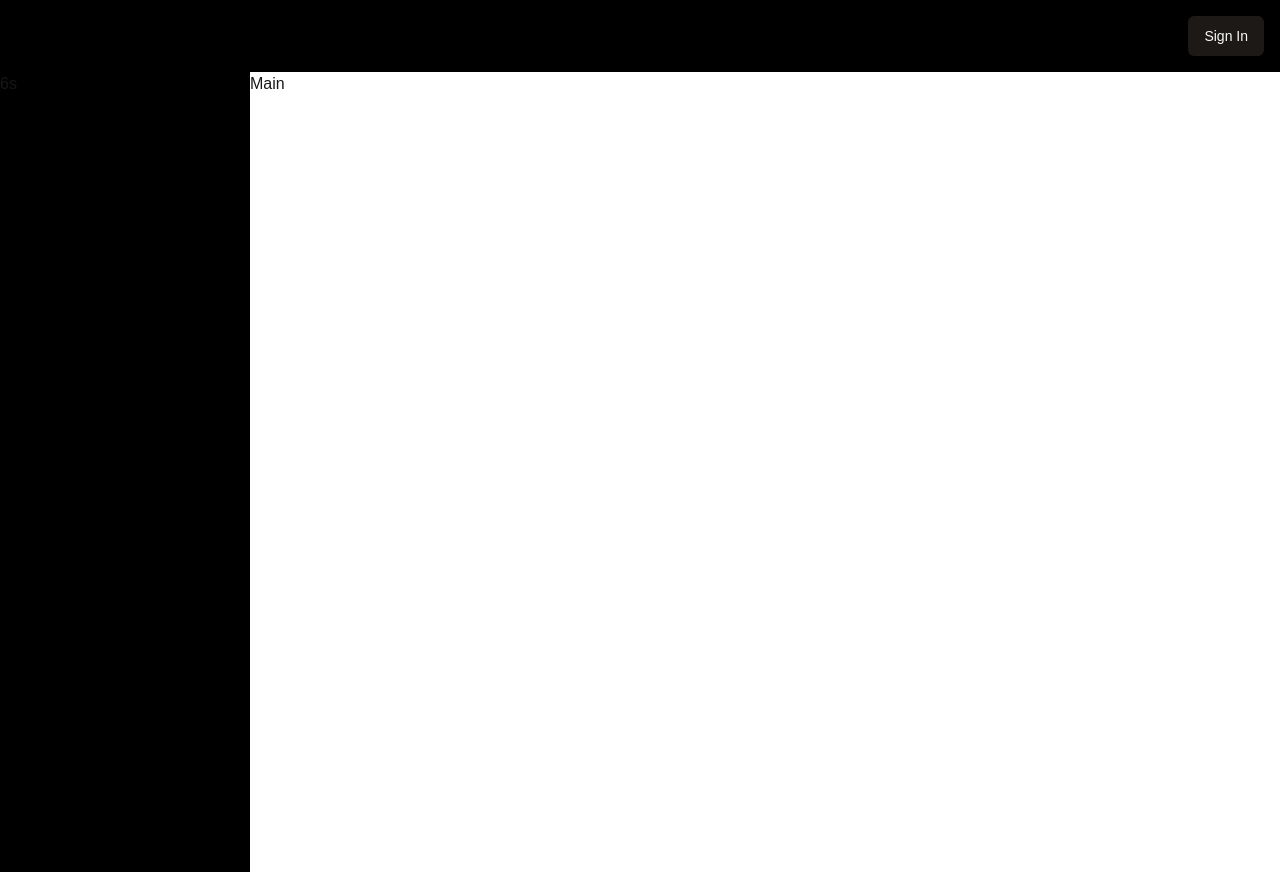
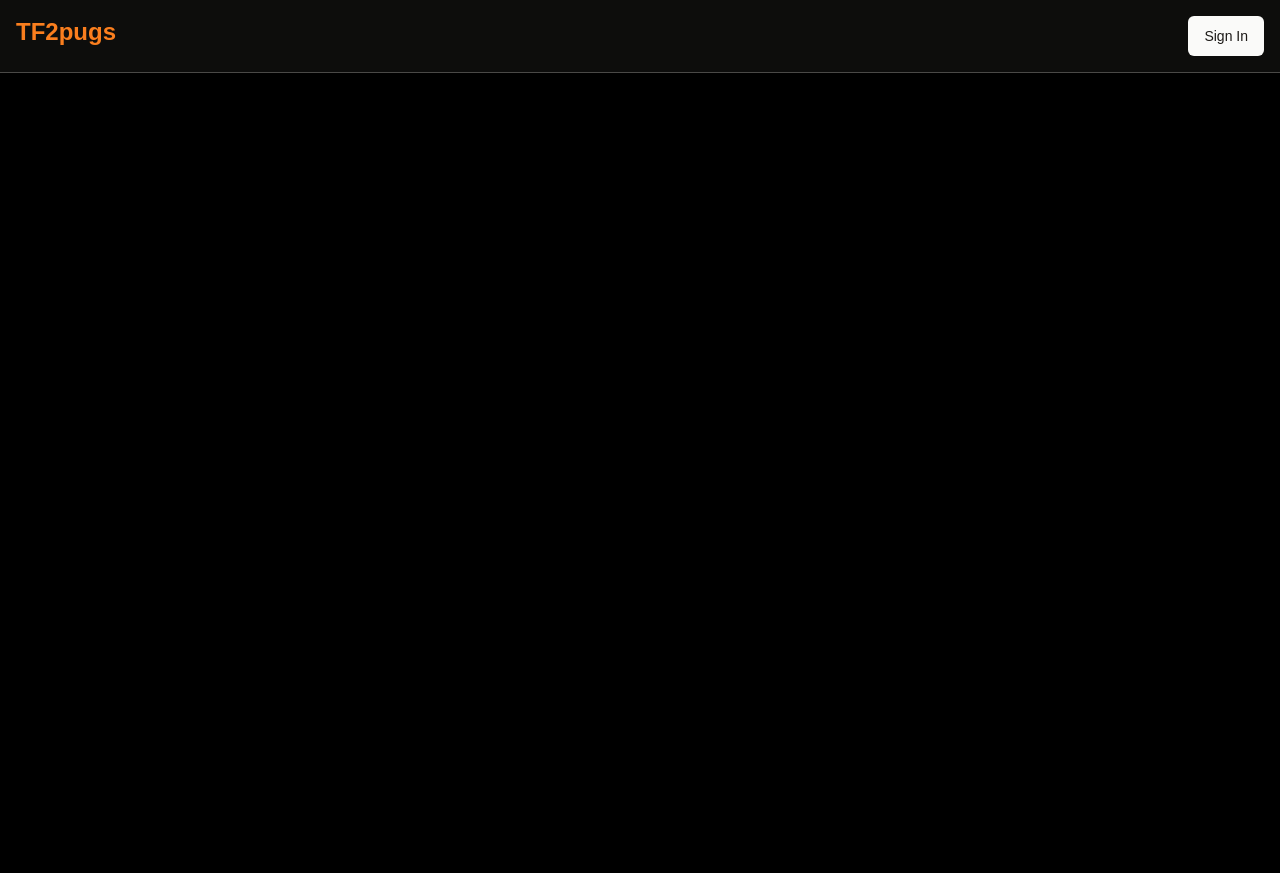
Before and after one commit to hmongdev/pugs-tf, a Next.js app: page / in a window 1280 px wide. Built offline with nearby package versions, Linux system fonts and the light colour scheme.

Commit message:
add color scheme

```diff
--- a/src/app/globals.css
+++ b/src/app/globals.css
@@ -55,9 +55,9 @@ body {
     --radius: 0.5rem;
   }
   .dark {
-    --background: 20 14.3% 4.1%;
+    --background: 0 0 0%;
     --foreground: 60 9.1% 97.8%;
-    --card: 20 14.3% 4.1%;
+    --card: 40 3% 5%;
     --card-foreground: 60 9.1% 97.8%;
     --popover: 20 14.3% 4.1%;
     --popover-foreground: 60 9.1% 97.8%;
@@ -69,7 +69,7 @@ body {
     --muted-foreground: 24 5.4% 63.9%;
     --accent: 12 6.5% 15.1%;
     --accent-foreground: 60 9.1% 97.8%;
-    --destructive: 0 62.8% 30.6%;
+    --destructive: 26 96% 55%;
     --destructive-foreground: 60 9.1% 97.8%;
     --border: 12 6.5% 15.1%;
     --input: 12 6.5% 15.1%;
--- a/src/app/layout.tsx
+++ b/src/app/layout.tsx
@@ -1,4 +1,3 @@
-import LeftSidebar from '@/components/LeftSidebar';
 import TopNavbar from '@/components/TopNavbar';
 import type { Metadata } from 'next';
 import localFont from 'next/font/local';
@@ -28,10 +27,10 @@ export default function RootLayout({
 }>) {
 	return (
 		<html lang="en">
-			<body className={`${geistSans.variable} ${geistMono.variable} antialiased`}>
+			<body className={`${geistSans.variable} ${geistMono.variable} antialiased dark`}>
 				<TopNavbar />
 				<main className="flex min-h-screen">
-					<LeftSidebar />
+					{/* <LeftSidebar /> */}
 					{children}
 				</main>
 			</body>
--- a/src/app/page.tsx
+++ b/src/app/page.tsx
@@ -1,5 +1,5 @@
 const Home = () => {
-	return <div>Main</div>;
+	return <div className="bg-background w-full">Lobby</div>;
 };
 
 export default Home;
--- a/src/components/LeftSidebar.tsx
+++ b/src/components/LeftSidebar.tsx
@@ -2,7 +2,7 @@
 
 const LeftSidebar = () => {
 	return (
-		<div className="w-[250px] bg-black min-h-screen">
+		<div className="w-[250px] bg-zinc-900 min-h-screen border-r border-input">
 			<h1>6s</h1>
 		</div>
 	);
--- a/src/components/TopNavbar.tsx
+++ b/src/components/TopNavbar.tsx
@@ -4,8 +4,9 @@ import { Button } from '@/components/ui/button';
 
 export default function Home() {
 	return (
-		<nav className="bg-black p-4">
-			<div className="flex gap-2 justify-end">
+		<nav className="bg-card p-4 border-b border-ring/30">
+			<div className="flex gap-2 justify-between">
+				<h1 className="font-semibold text-2xl text-destructive">TF2pugs</h1>
 				<Button>Sign In</Button>
 			</div>
 		</nav>
```
Also changed, not shown: src/api/steam-auth/index.ts (deleted, +0 -66 lines).
